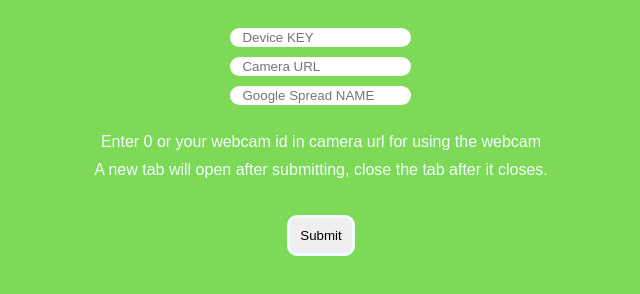
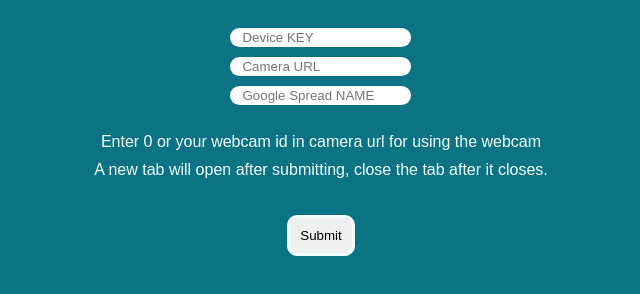
Before and after one commit to Octet-Syntax/Octo-Cam, a plain HTML site: page index.html in a window 1280 px wide. Shown: the whole page, without its empty margins (319-959 px from the left). Drawn offline with Linux system fonts and the light colour scheme; no server answers.

Commit message:
Update index.css

```diff
--- a/index.css
+++ b/index.css
@@ -1,5 +1,5 @@
 body {
-    background-color: #7ed957;
+    background-color: #0c7384;
     font-family: sans-serif;
     overflow: hidden;
     display: flex;
```
